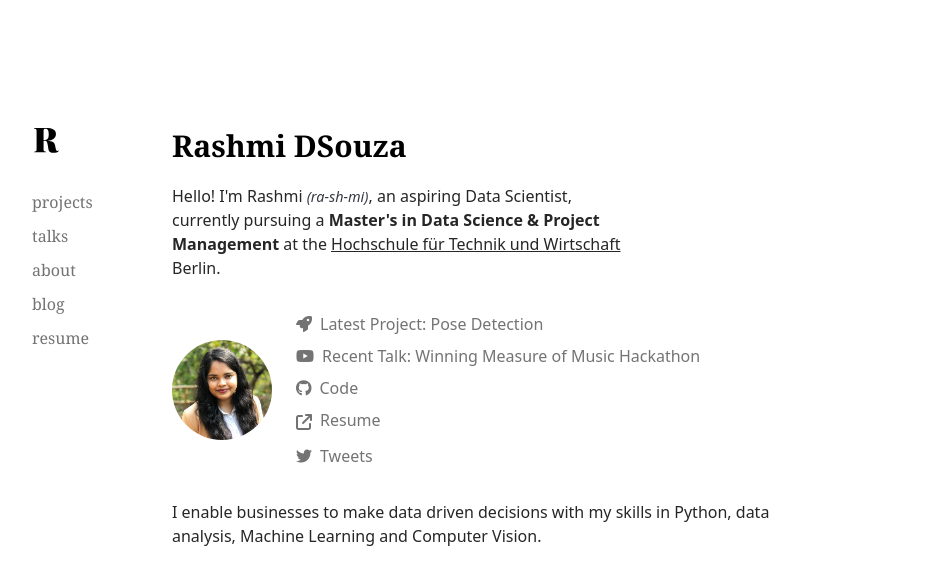
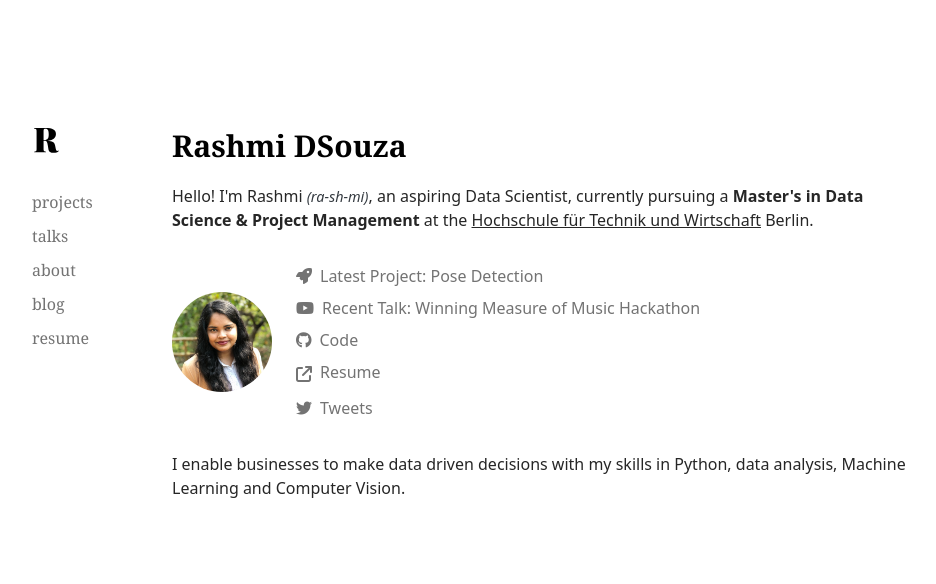
Before and after one commit to rashmi-carol-dsouza/portfolio, a Next.js app: page / in a window 1280 px wide. Shown: the top 584 px of the page, without its empty margins (170-1106 px from the left). Built offline with nearby package versions, Linux system fonts and the light colour scheme.

Commit message:
Minor layout fixes

```diff
--- a/lib/info.tsx
+++ b/lib/info.tsx
@@ -5,20 +5,20 @@ import style from './info.module.css';
 export const name = "Rashmi DSouza";
 export const avatar = me;
 
-export const about = () => {
+export const About = () => {
   return (
-    <>
+    <div className="my-5 text-neutral-800 max-w-[460px]">
       <p>Hello! I&apos;m Rashmi <span className={style.phonetic}>(ra-sh-mi)</span>, an aspiring Data Scientist, currently pursuing a <b>Master&apos;s in Data Science & Project Management</b> at
         the <a className={style.anchor} href="https://mpmd.htw-berlin.de/" target="_blank">Hochschule für Technik und Wirtschaft</a> Berlin.
       </p>
-    </>
+      </div>
   );
 };
 
-export const bio = () => {
+export const Bio = () => {
   return (
-    <>
+    <div className="my-5 max-w-[600px] text-neutral-800">
       <p>I enable businesses to make data driven decisions with my skills in Python, data analysis, Machine Learning and Computer Vision.</p>
-    </>
+    </div>
   );
 };
--- a/src/app/layout.tsx
+++ b/src/app/layout.tsx
@@ -30,6 +30,7 @@ export default function RootLayout({
         <Script
           src="https://kit.fontawesome.com/9b6441880f.js"
           crossOrigin="anonymous"
+          strategy="afterInteractive"
         ></Script>
         <Script
           async
--- a/src/app/page.tsx
+++ b/src/app/page.tsx
@@ -1,14 +1,12 @@
-import Link from 'next/link';
-import Image from 'next/image';
-import { name, about, bio, avatar } from '../../lib/info';
+import Link from "next/link";
+import Image from "next/image";
+import { name, About, Bio, avatar } from "../../lib/info";
 
 export default async function HomePage() {
   return (
     <section>
       <h1 className="font-bold text-3xl font-serif">{name}</h1>
-      <p className="my-5 max-w-[460px] text-neutral-800">
-        {about()}
-      </p>
+      <About />
       <div className="flex items-start md:items-center my-8 flex-col md:flex-row">
         <Image
           alt={name}
@@ -19,16 +17,14 @@ export default async function HomePage() {
           priority
         />
         <div className="mt-8 md:mt-0 ml-0 md:ml-6 space-y-2 text-neutral-500">
-        <a
-            rel="noopener noreferrer"
-            target="_blank"
-            href="https://github.com/TechLabs-Berlin/wt23-posegenie#-artificial-intelligence"
+          <Link
+            href="/projects/pose-genie"
             className="flex items-center gap-2"
           >
             <i className="fa-solid fa-rocket"></i>
             Latest Project: Pose Detection
-          </a>
-        <a
+          </Link>
+          <a
             rel="noopener noreferrer"
             target="_blank"
             href="https://www.youtube.com/live/BfS71B6Lxfs?feature=share"
@@ -66,9 +62,8 @@ export default async function HomePage() {
           </a>
         </div>
       </div>
-      <p className="my-5 max-w-[600px] text-neutral-800">
-        {bio()}
-      </p>
+
+      <Bio />
     </section>
   );
 }
```
